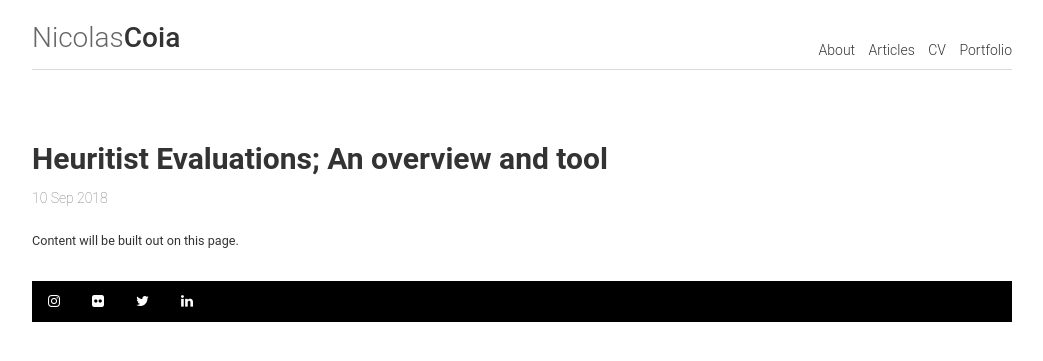
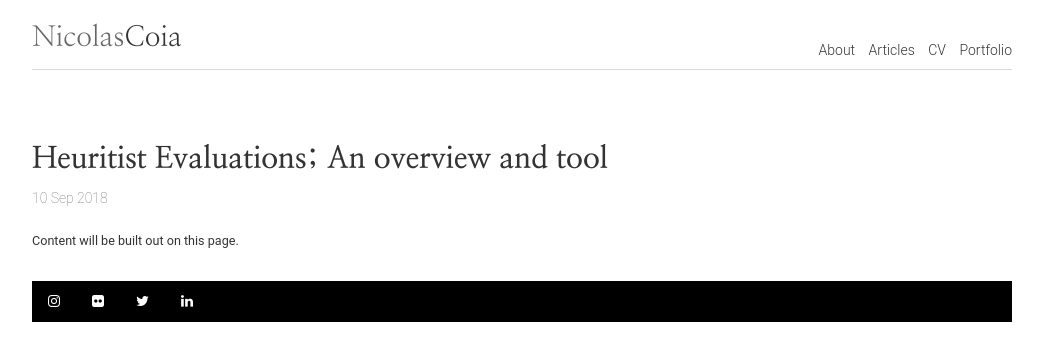
Before and after one commit to dyutibarma/monochrome, a Jekyll site: the page built from _posts/2018-09-10-Heuristic-Evaluations.md, in a window 1280 px wide. Shown: the top 361 px of the page, without its empty margins (118-1161 px from the left). Built offline with Jekyll 4.4.1, drawn with Linux system fonts in a browser that asks for light colours.

Commit message:
Update typography.scss

```diff
--- a/_sass/typography.scss
+++ b/_sass/typography.scss
@@ -21,6 +21,7 @@ p, ul, ol {
 }
 
 h1 {
+	font-family : "Nanum Myeongjo", serif;
 	font-size: 2.25em; /* 36px/16px */
 	font-weight: 500;
 	line-height: 1.8em;
@@ -28,6 +29,7 @@ h1 {
 }
 
 h2 {
+	font-family : "Nanum Myeongjo", serif;
 	font-size: 2.125em; /* 36px/18px */
 	line-height: 1.8em;
 	padding: 0.66667em 0 0 0; /* 12px/36px * 2, pnly top (Use padding instead of margin to maintain proximity with paragraph) */
```
